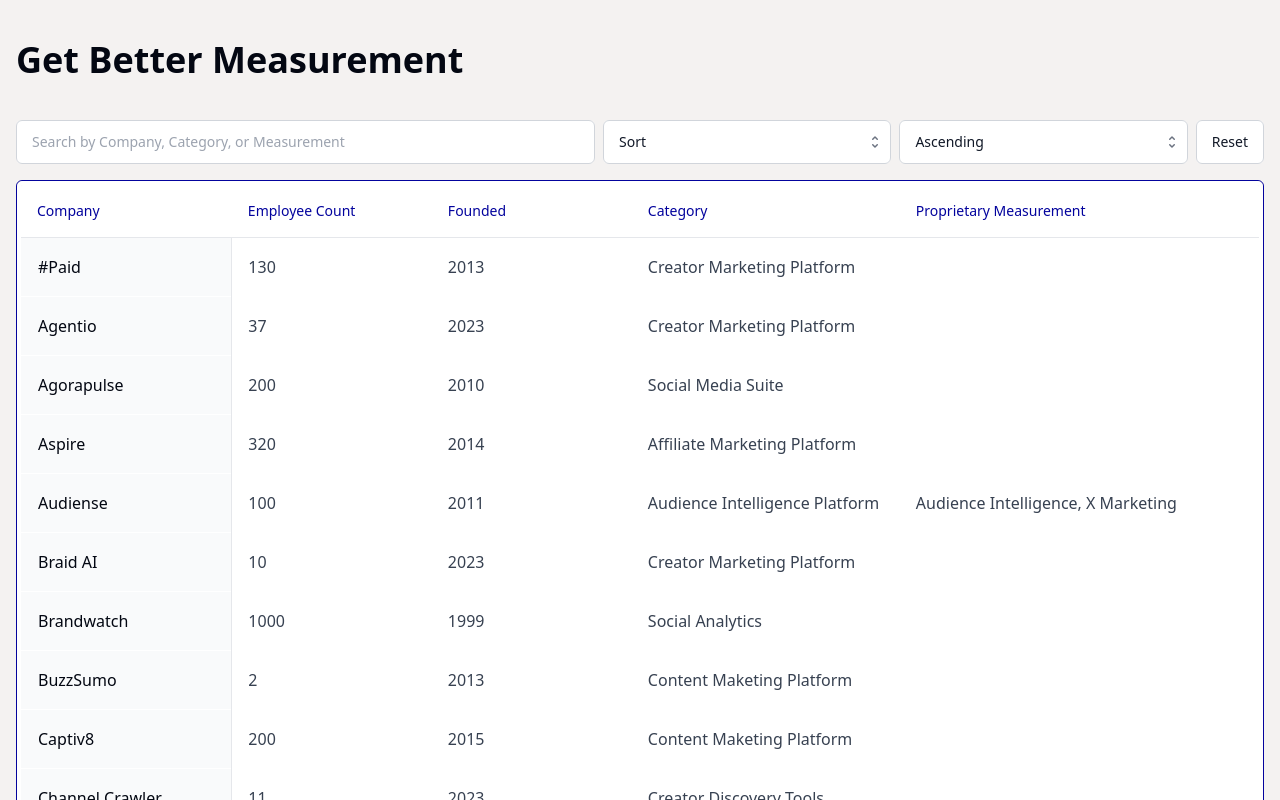
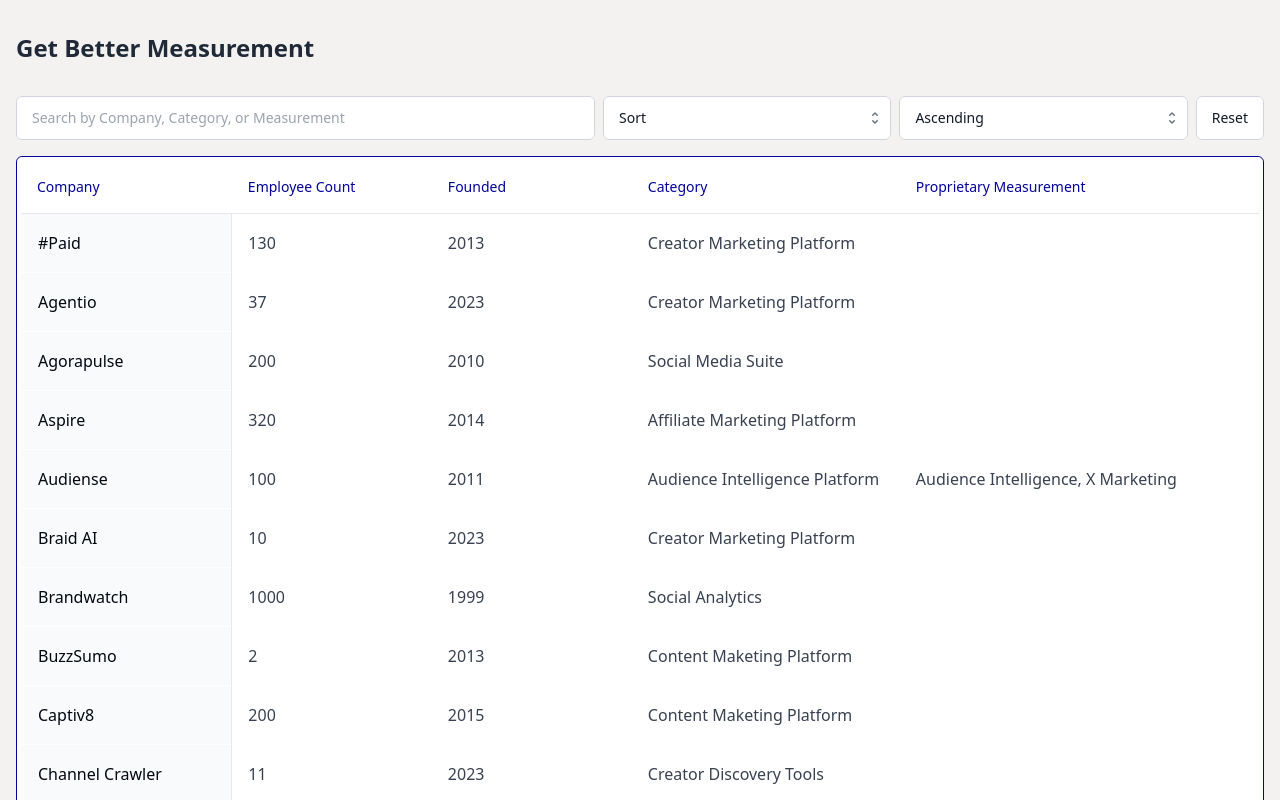
Before and after one commit to creatorplayground/get-better-measurement, a React (Create React App) app: page / in a window 1280 px wide. Shown: the top 800 px of the page. Built offline with nearby package versions, Linux system fonts and the light colour scheme.

Commit message:
Updating styles

```diff
--- a/public/index.html
+++ b/public/index.html
@@ -1,14 +1,11 @@
-<!DOCTYPE html>
+<!doctype html>
 <html lang="en">
   <head>
     <meta charset="utf-8" />
     <link rel="icon" href="%PUBLIC_URL%/favicon.ico" />
     <meta name="viewport" content="width=device-width, initial-scale=1" />
     <meta name="theme-color" content="#000000" />
-    <meta
-      name="description"
-      content="Web site created using create-react-app"
-    />
+    <meta name="description" content="Web site created using create-react-app" />
     <link rel="apple-touch-icon" href="%PUBLIC_URL%/logo192.png" />
     <!--
       manifest.json provides metadata used when your web app is installed on a
@@ -24,7 +21,7 @@
       work correctly both with client-side routing and a non-root public URL.
       Learn how to configure a non-root public URL by running `npm run build`.
     -->
-    <title>React App</title>
+    <title>Get Better Measurement — a framework for the B2B creator economy</title>
   </head>
   <body>
     <noscript>You need to enable JavaScript to run this app.</noscript>
--- a/src/components/TableView.js
+++ b/src/components/TableView.js
@@ -73,8 +73,8 @@ function TableView() {
   return (
     <div className="min-h-screen bg-[#f4f2f1] px-4 pb-16">
       <div className="page-container mx-auto">
-        <div className="page-header py-10">
-          <h1 className="text-4xl font-bold text-gray-950">Get Better Measurement</h1>
+        <div className="page-header py-8">
+          <h1 className="text-2xl font-bold text-gray-800">Get Better Measurement</h1>
         </div>
         <div className="page-content">
           <div className="mb-4 flex flex-col gap-2 sm:flex-row sm:items-center sm:justify-between">
```
